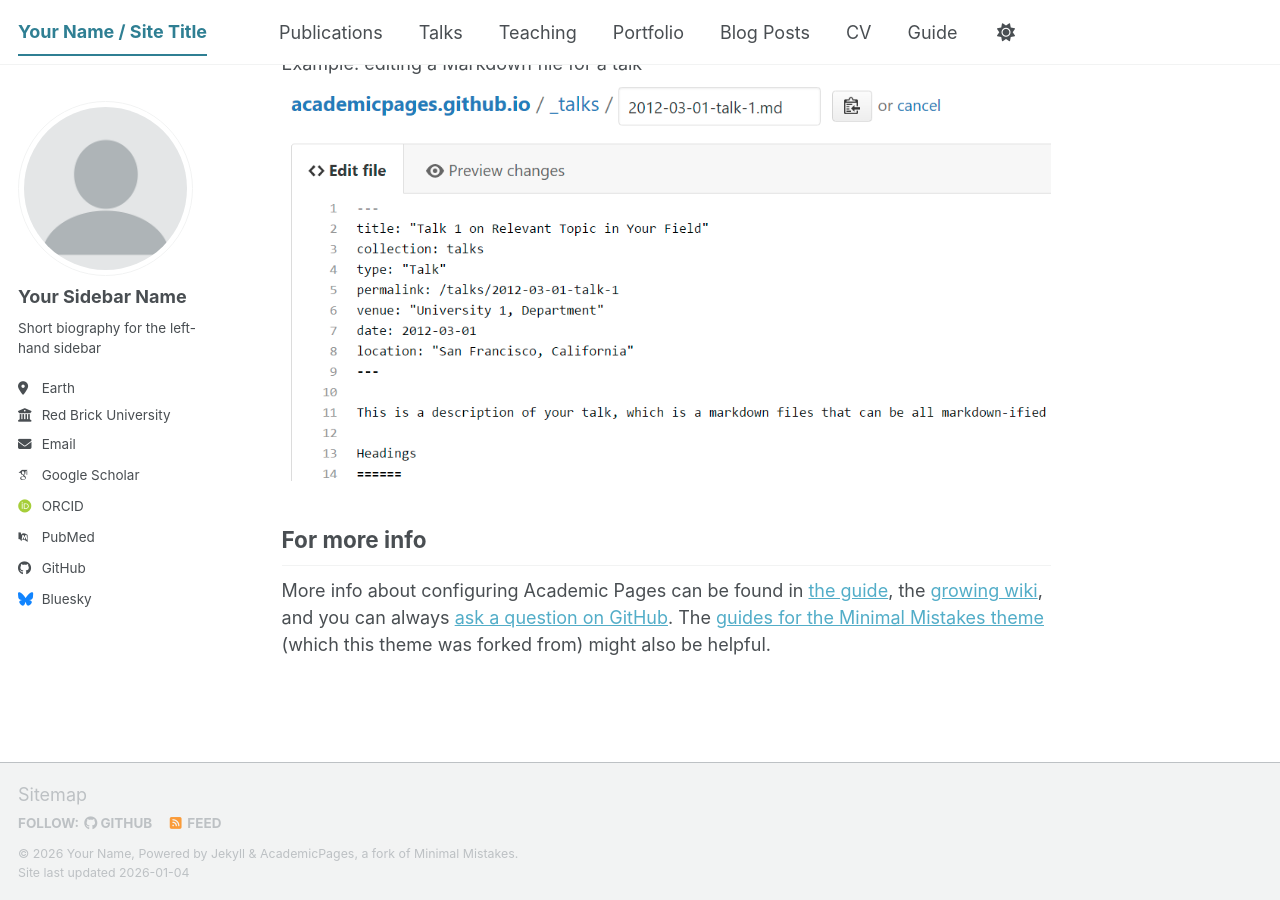
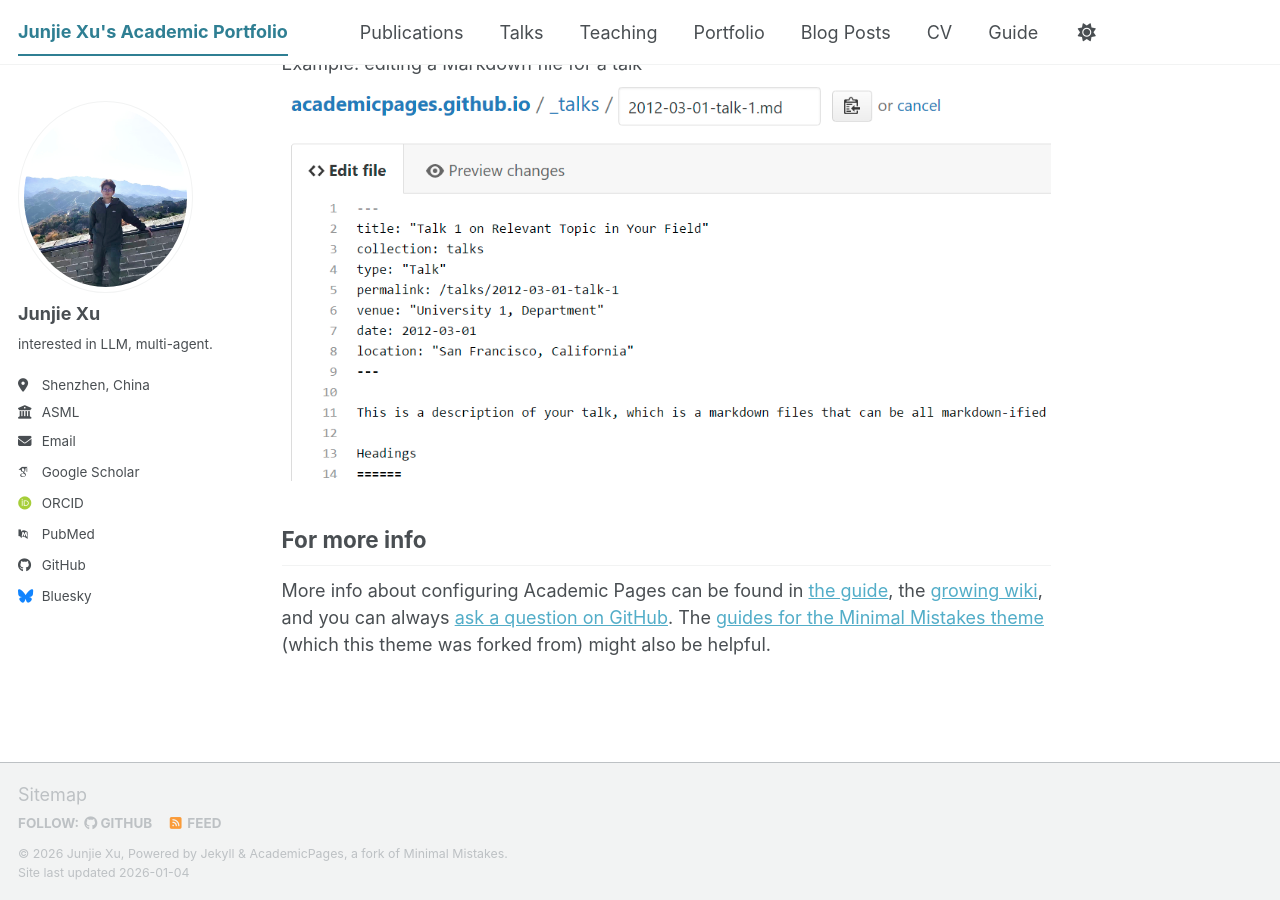
Before and after one commit to XuUSTC99/XuUSTC99.github.io, a Jekyll site: the page built from _pages/about.md, in a window 1280 px wide and 900 px high, scrolled down 2720 px. Built offline with Jekyll 4.4.1, drawn with Linux system fonts in a browser that asks for light colours; some web fonts are replaced; a script bundle is joined from its source files by our own code; library files that are not in the unit come from our copies.

Commit message:
base info

```diff
--- a/_config.yml
+++ b/_config.yml
@@ -9,11 +9,11 @@
 # Basic Site Settings
 locale                   : "en-US"
 site_theme               : "default" # The available themes options are "default", "air", "sunrise", "mint", "dirt" and "contrast"
-title                    : "Your Name / Site Title"
+title                    : "Junjie Xu's Academic Portfolio"  # Update this with the title of your site
 title_separator          : "-"
-name                     : &name "Your Name"
-description              : &description "Your Name's academic portfolio"   # Update this with a general description of your site, this is the default if not overridden by a page
-url                      : https://academicpages.github.io # The base hostname & protocol for your site e.g. "https://[your GitHub username].github.io",
+name                     : &name "Junjie Xu"                     # Update this with your name
+description              : &description "Junjie Xu's academic portfolio"   # Update this with a general description of your site, this is the default if not overridden by a page
+url                      : https://xuustc99.github.io/ # The base hostname & protocol for your site e.g. "https://[your GitHub username].github.io",
                                                            # or if you already have some other page hosted on Github then use "https://[your GitHub username].github.io/[Your Repo Name]"
 baseurl                  : "" # the subpath of your site, e.g. "/blog"
 repository               : "academicpages/academicpages.github.io"
@@ -24,13 +24,13 @@ repository               : "academicpages/academicpages.github.io"
 author:
   # Biographic information
   avatar           : "profile.png"
-  name             : "Your Sidebar Name"
+  name             : "Junjie Xu"  # Update this with your name
   pronouns         : # example: "she/her"
-  bio              : "Short biography for the left-hand sidebar"
-  location         : "Earth"
-  employer         : "Red Brick University"
+  bio              : "interested in LLM, multi-agent."  # Update this with a short bio
+  location         : "Shenzhen, China"  # Update this with your location
+  employer         : "ASML"
   uri              : # URL
-  email            : "none@example.org"
+  email            : "xuuu@mail.ustc.edu.cn"
 
   # Academic websites
   academia         : # URL
```
Also changed, not shown: images/profile.png.
